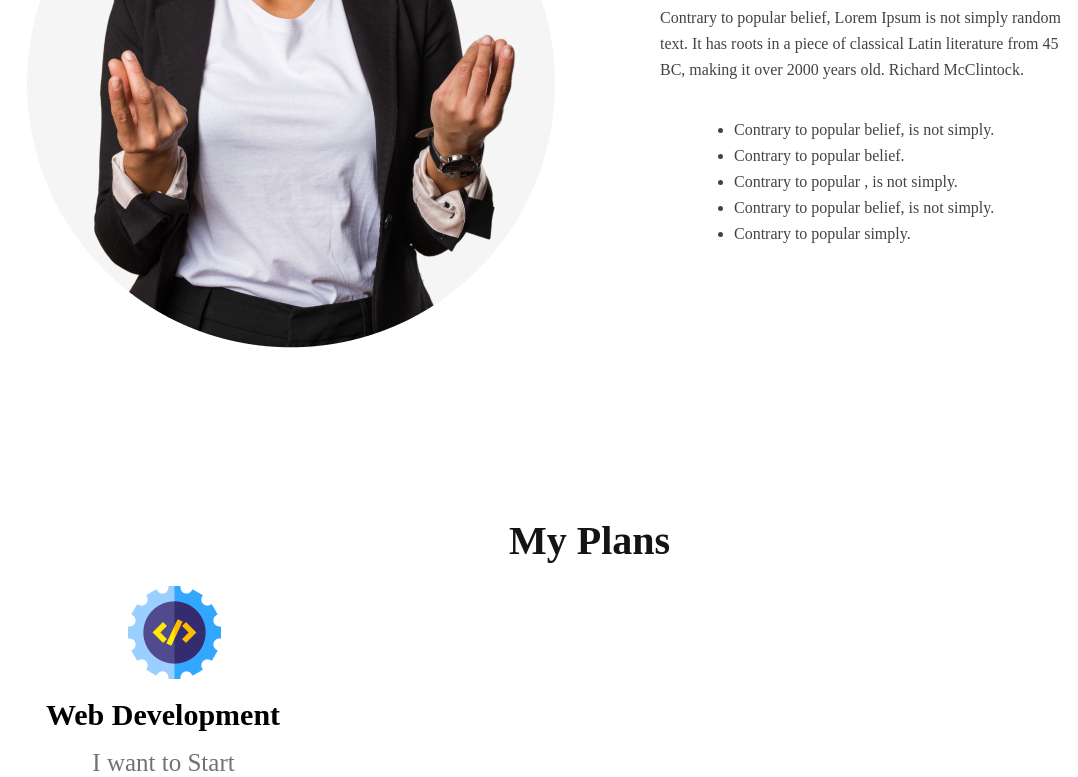
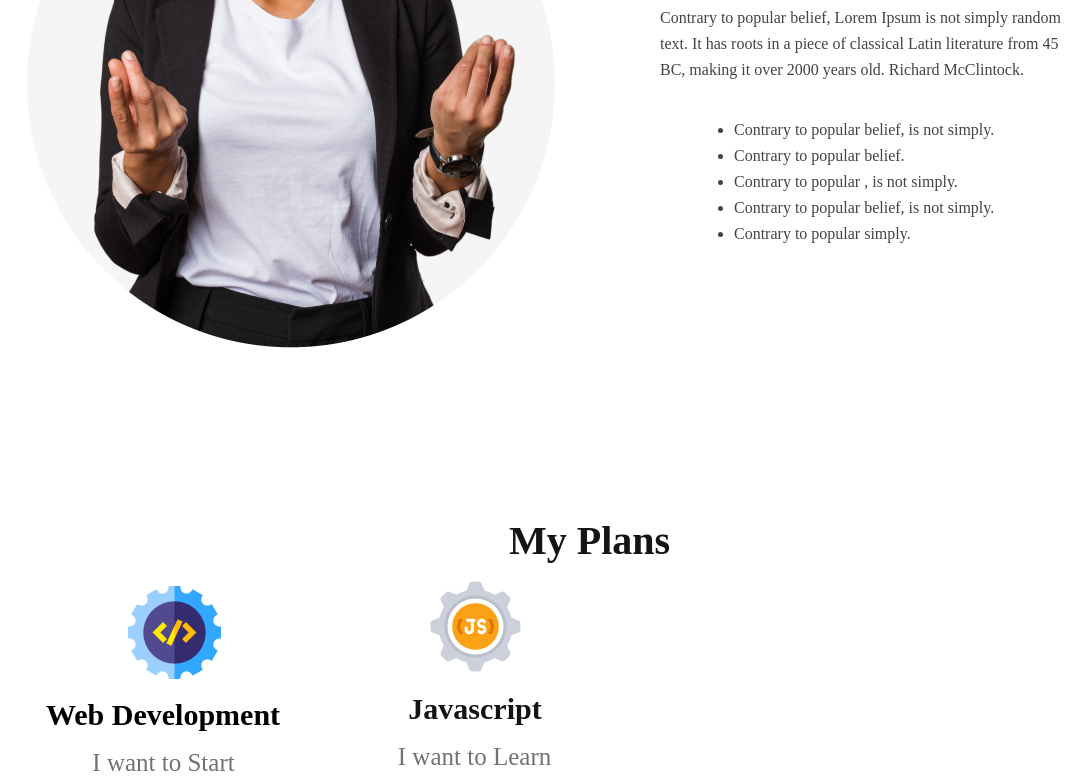
Before and after one commit to smfarhan135/my-assignment-01, a plain HTML site: page index.html in a window 1280 px wide. Shown: the part 1315-2092 px from the top of the page, without its empty margins (202-1280 px from the left). Drawn offline with Linux system fonts and the light colour scheme.

Commit message:
js upload

```diff
--- a/Style.css
+++ b/Style.css
@@ -152,3 +152,42 @@
     margin-top: auto;
 
 }
+
+.js-img {
+    position: absolute;
+    width: 92.96px;
+    height: 92.96px;
+    left: 631px;
+    top: 1895px;
+
+}
+
+.js-heading {
+    color: #151414;
+    position: absolute;
+    width: 156px;
+    height: 35px;
+    left: 599px;
+    top: 2006.3px;
+    font-weight: 700;
+    font-size: 30px;
+    line-height: 35px;
+    text-align: center;
+    margin: auto;
+}
+
+.js-description {
+    position: absolute;
+    width: 181px;
+    height: 29px;
+    left: 586px;
+    top: 2057.3px;
+    font-weight: 500;
+    font-size: 25px;
+    line-height: 29px;
+    text-align: center;
+    color: #737272;
+    margin: auto;
+
+
+}
--- a/index.html
+++ b/index.html
@@ -41,9 +41,12 @@
                 <img src="/images/icons/web.png" alt="" class="web-img">
                 <h5 class="web-heading">Web Development</h5>
                 <p class="web-description">I want to Start</p>
-
             </div>
-
+            <div class="js">
+                <img src="/images/icons/js.png" alt="" class="js-img">
+                <h5 class="js-heading">Javascript</h5>
+                <p class="js-description">I want to Learn</p>
+            </div>
         </div>
 
        </section>
```
